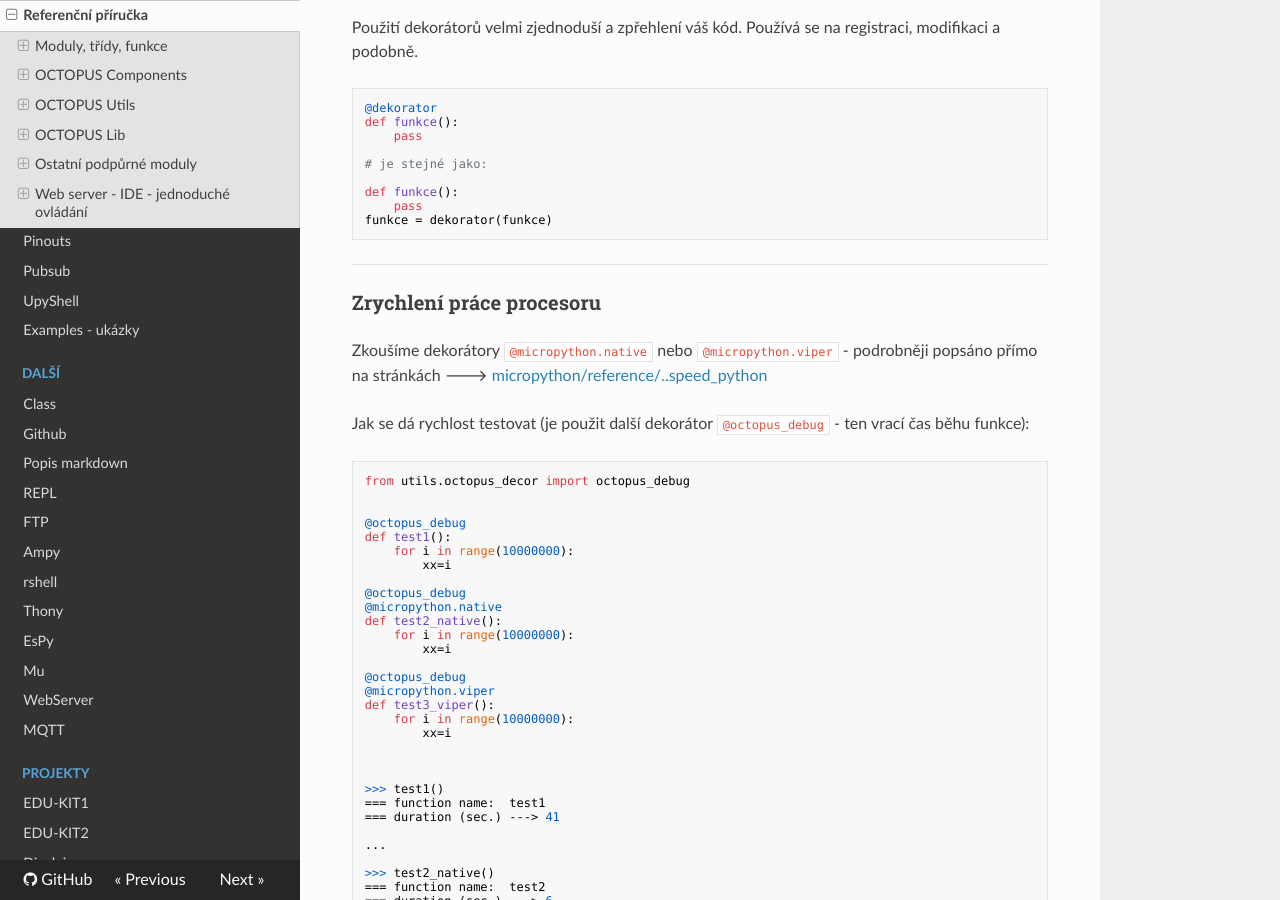
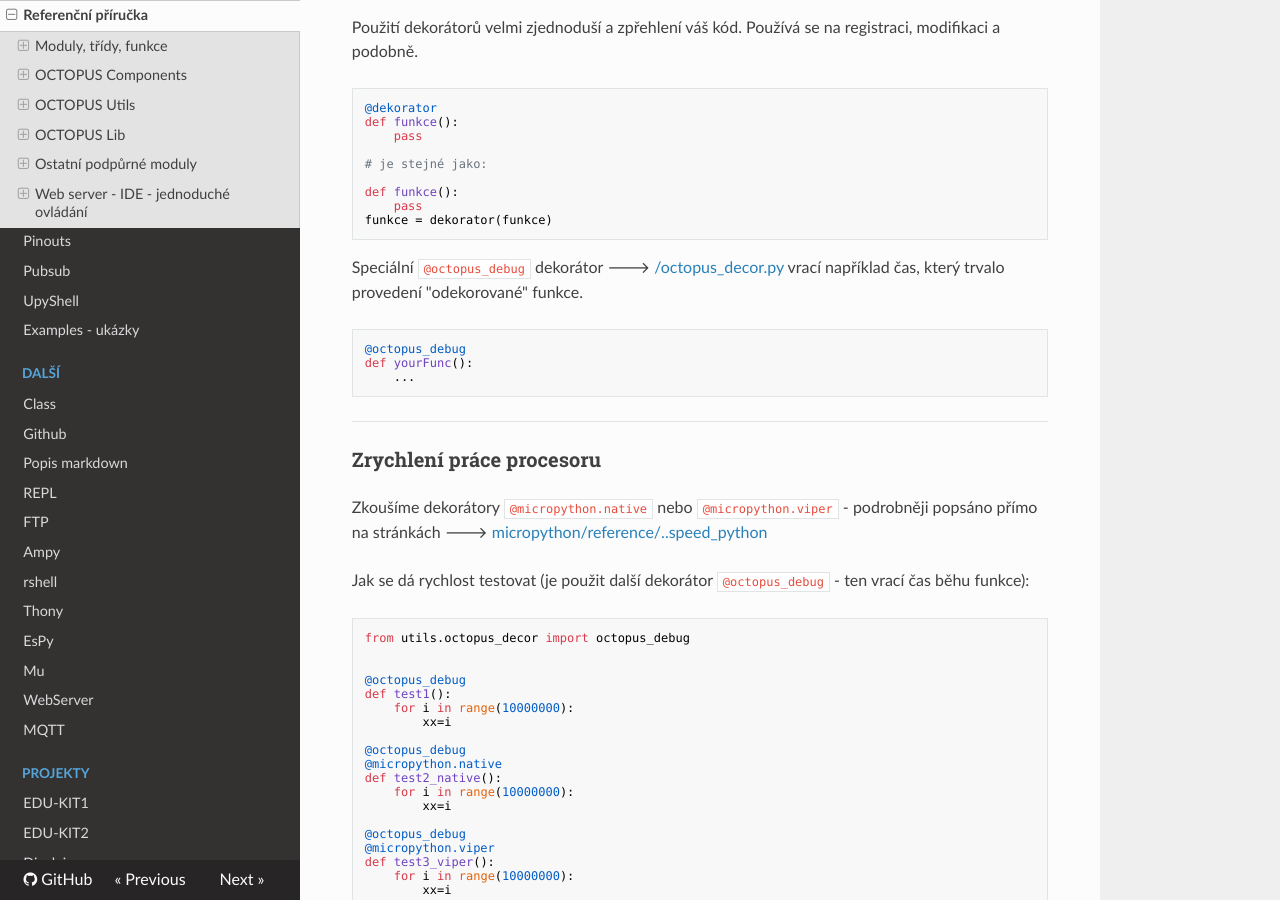
Before and after one commit to octopuslab-cz/docs_octopuslab_cz, an MkDocs documentation site: the page built from docs/basicdoc.md, in a window 1280 px wide and 900 px high, scrolled down 25933 px. Built offline with MkDocs 1.6.1, drawn with Linux system fonts in a browser that asks for light colours; nearby versions of some CDN libraries; some of the changed text lies outside the part shown.

Commit message:
added octopus_decorator

````diff
--- a/docs/basicdoc.md
+++ b/docs/basicdoc.md
@@ -1384,6 +1384,16 @@ def funkce():
 funkce = dekorator(funkce)
 ```
 
+
+
+Speciální `@octopus_debug` dekorátor 🡒 [/octopus_decor.py](https://github.com/octopusengine/octopuslab/blob/master/esp32-micropython/utils/octopus_decor.py) vrací například čas, který trvalo provedení "odekorované" funkce.
+
+```python
+@octopus_debug
+def yourFunc():
+    ...
+```
+
 ---
 
 
````
Also changed, not shown: other parts of docs/basicdoc.md (+3 -3 lines).
